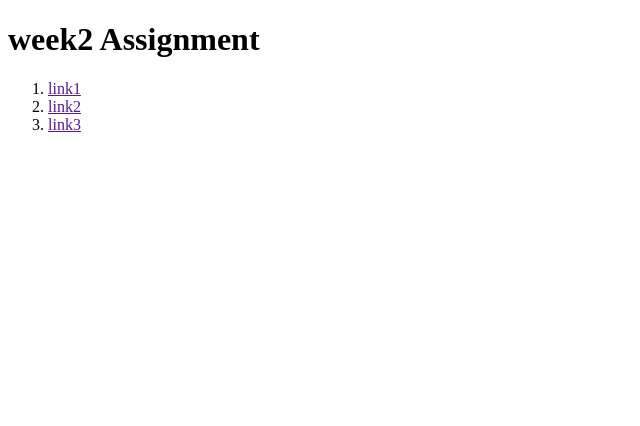
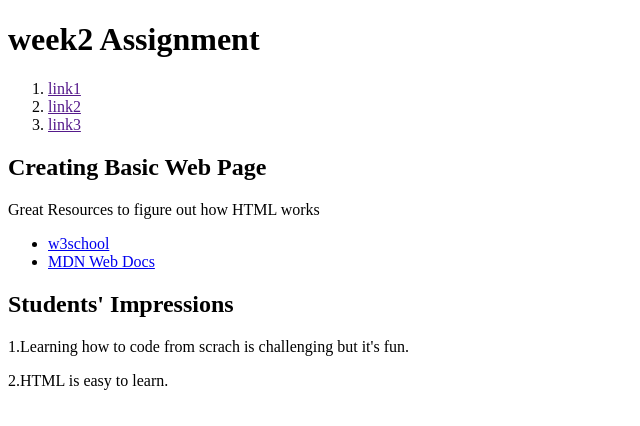
Before and after one commit to hokanitao/basic-html-css-example, a plain HTML site: page index.html in a window 1280 px wide. Shown: the whole page, without its empty margins (0-640 px from the left). Drawn offline with Linux system fonts and the light colour scheme.

Commit message:
section and article elements Added

```diff
--- a/index.html
+++ b/index.html
@@ -17,7 +17,18 @@
       </ol>
     </nav>
     <main>
-
+      <section>
+        <h2>Creating Basic Web Page</h2>
+        <p>Great Resources to figure out how HTML works</p>
+        <ul>
+          <li><a href="https://www.w3schools.com/">w3school</a></li>
+          <li><a href="https://developer.mozilla.org/en-US/docs/Web/HTML/Element/section">MDN Web Docs</a></li>
+        </ul>
+      </section>
+      <article>
+        <h2>Students' Impressions</h2>
+        <p>1.Learning how to code from scrach is challenging but it's fun.</p>
+        <p>2.HTML is easy to learn.</p>
     </main>
   </body>
 </html>
```
